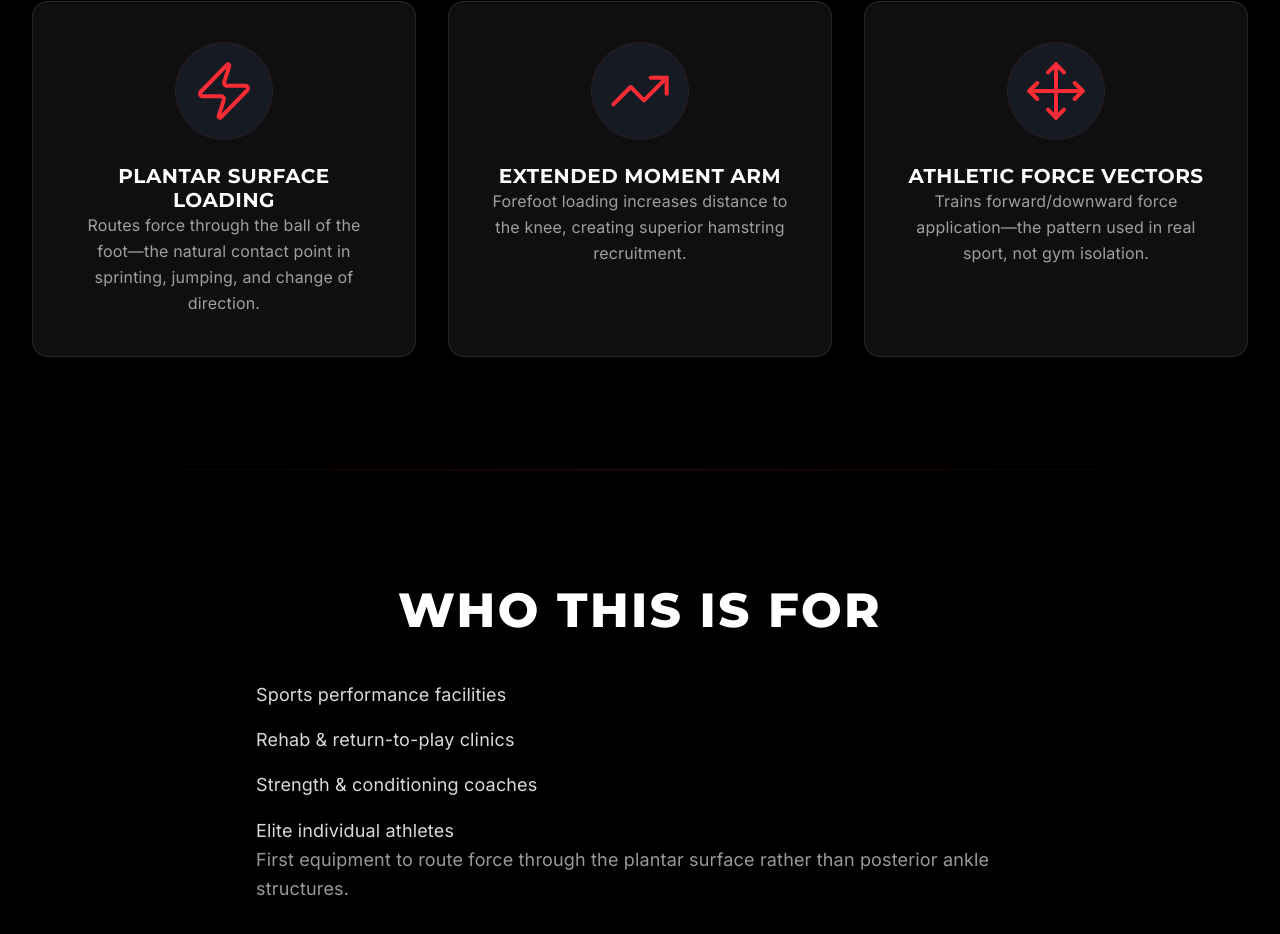
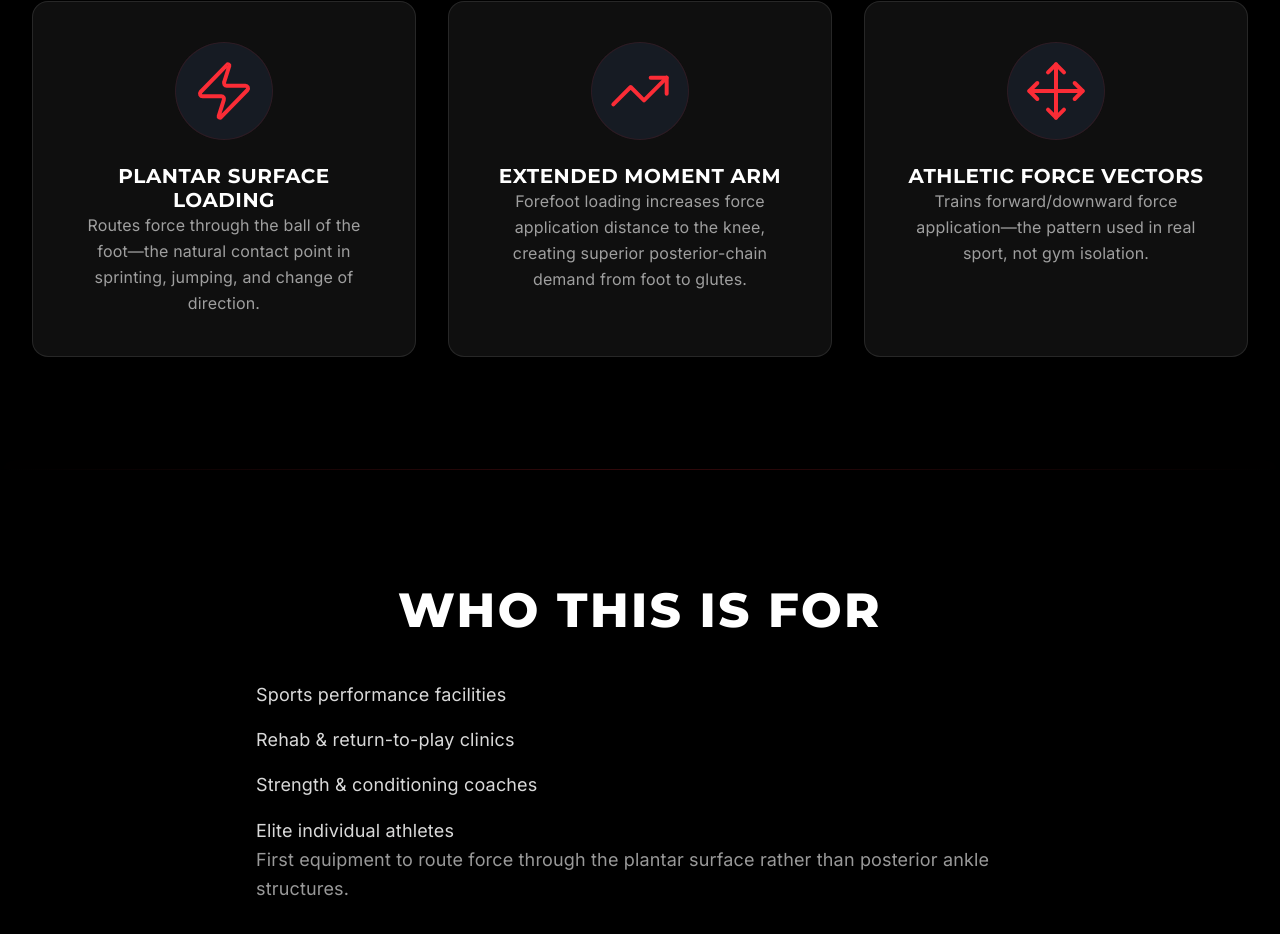
Before and after one commit to infinityspine/exiqx-website, a Next.js app: page / in a window 1280 px wide. Shown: the part 1263-2197 px from the top of the page. Built offline with nearby package versions, Linux system fonts and the light colour scheme.

Commit message:
🕒 Auto-commit: 2026-01-06 12:03:23

```diff
--- a/components/sections/BiomechanicsElite.tsx
+++ b/components/sections/BiomechanicsElite.tsx
@@ -26,7 +26,7 @@ const BiomechanicsElite = memo(function BiomechanicsElite({
     {
       icon: TrendingUp,
       title: 'EXTENDED MOMENT ARM',
-      body: 'Forefoot loading increases distance to the knee, creating superior hamstring recruitment.'
+      body: 'Forefoot loading increases force application distance to the knee, creating superior posterior-chain demand from foot to glutes.'
     },
     {
       icon: Move,
```
